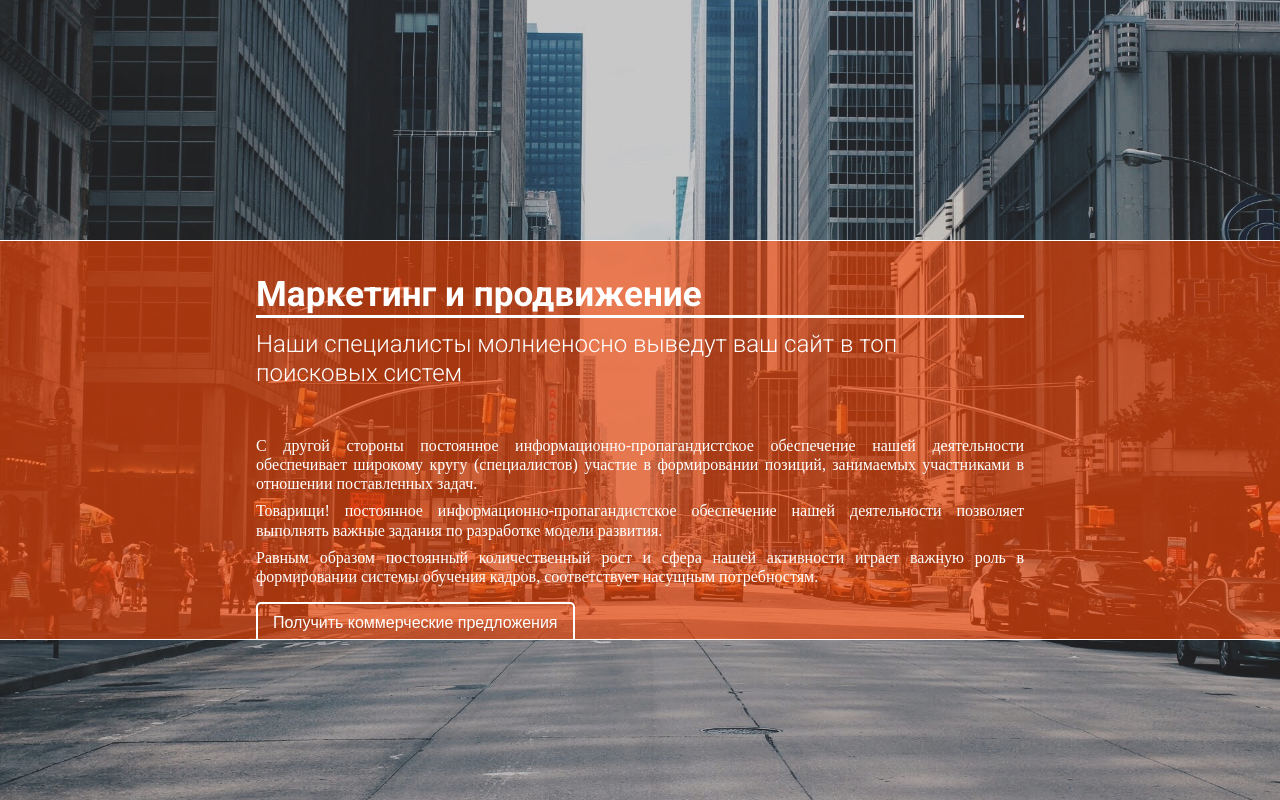
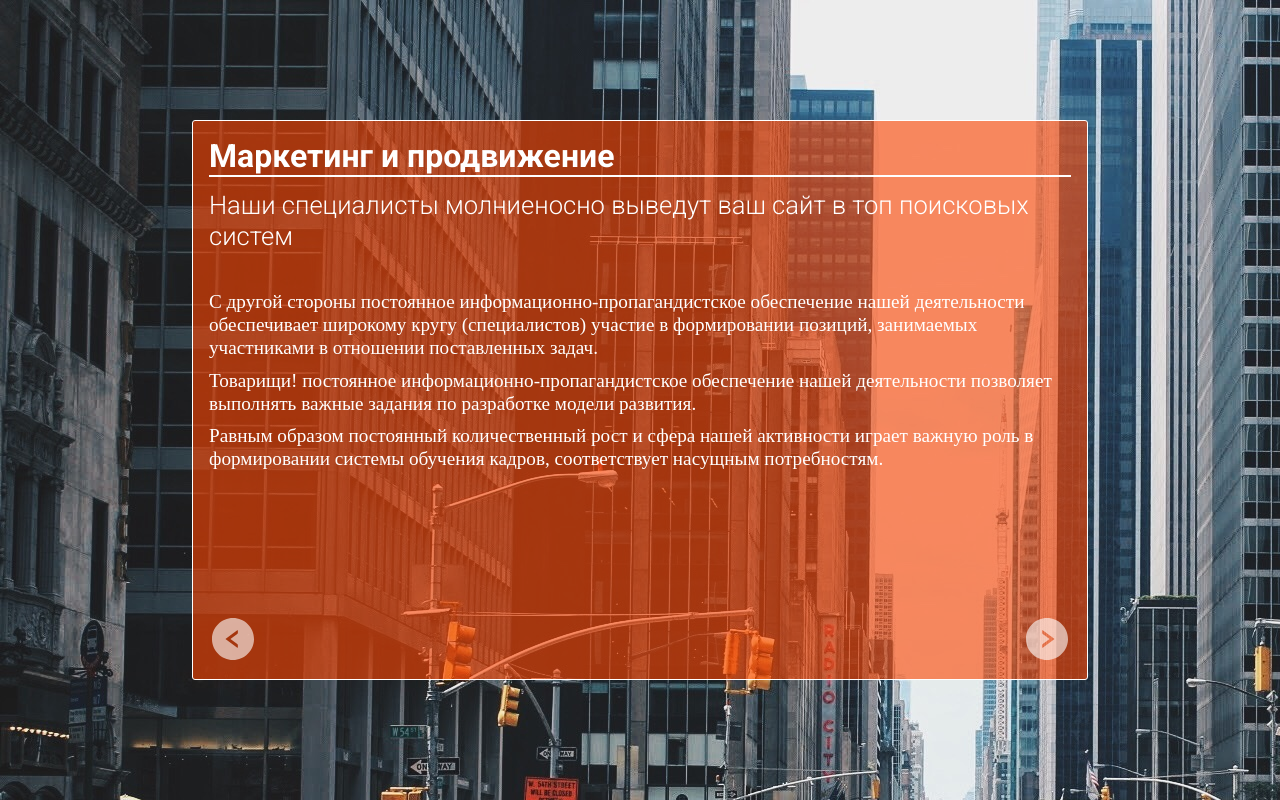
Before and after one commit to SergeyLebidko/clip_slider, a React (Create React App) app: page / in a window 1280 px wide. Built offline with nearby package versions, Linux system fonts and the light colour scheme.

Commit message:
Рефакторинг вёрстки

```diff
--- a/package.json
+++ b/package.json
@@ -10,6 +10,7 @@
     "node-sass": "^6.0.1",
     "react": "^17.0.2",
     "react-dom": "^17.0.2",
+    "react-icons": "^4.3.1",
     "react-scripts": "4.0.3"
   },
   "scripts": {
--- a/src/components/Slide/Slide.js
+++ b/src/components/Slide/Slide.js
@@ -1,10 +1,11 @@
 import React from "react";
 import classNames from "classnames";
+import {AiFillLeftCircle, AiFillRightCircle} from 'react-icons/ai';
 import {PRESET1, PRESET2, PRESET3, PRESET4, PRESET5} from "../../constants/settings";
 import "./Slide.scss";
 
 function Slide({preset, mainHeader, smallHeader, text, buttonText, image}) {
-    const textContentClasses = classNames('slide__text_content', {
+    const textContentClasses = classNames('slide__content', {
         'preset_1': preset === PRESET1,
         'preset_2': preset === PRESET2,
         'preset_3': preset === PRESET3,
@@ -22,7 +23,10 @@ function Slide({preset, mainHeader, smallHeader, text, buttonText, image}) {
                 <div>
                     {text.map((line, index) => <p key={index}>{line}</p>)}
                 </div>
-                <button>{buttonText}</button>
+                <div className="slide__control">
+                    <AiFillLeftCircle color="white"/>
+                    <AiFillRightCircle color="white"/>
+                </div>
             </div>
         </div>
     );
--- a/src/components/Slide/Slide.scss
+++ b/src/components/Slide/Slide.scss
@@ -4,40 +4,37 @@
   position: absolute;
   top: 0;
   left: 0;
-  width: 100%;
-  height: 100%;
+  right: 0;
+  bottom: 0;
+  display: flex;
+  justify-content: center;
+  align-items: center;
 
-  &__photo, &__cap {
+  img {
     position: absolute;
     top: 0;
     left: 0;
-    width: 100%;
-    height: 100%;
-  }
-
-  &__photo {
+    right: 0;
+    bottom: 0;
     object-fit: cover;
   }
 
   &__cap {
-    background-color: rgba(50, 50, 50, 0.2);
+    background-color: rgba(0, 0, 0, 0.2);
   }
 
-  &__text_content {
-    padding: 2em 3em;
-    color: white;
-    border-top: 1px solid white;
-    border-bottom: 1px solid white;
-    position: absolute;
-    top: 10%;
-    bottom: 10%;
-    left: 0;
-    right: 0;
+  &__content {
+    position: relative;
+    width: 90%;
+    height: 90%;
+    border: 1px solid white;
+    border-radius: 3px;
+    padding: 1em;
     overflow: auto;
+    transition: all 300ms;
     display: flex;
     flex-direction: column;
     justify-content: flex-start;
-    transition: top 200ms, bottom 200ms, padding-top 200ms, padding-right 200ms, padding-bottom 200ms, padding-left 200ms;
 
     &::-webkit-scrollbar {
       width: 4px;
@@ -53,48 +50,52 @@
     }
 
     h1 {
-      font-family: 'Roboto', sans-serif;
+      color: white;
+      font-family: Roboto, 'sans-serif';
       font-weight: 700;
-      font-size: 1.3em;
-      border-bottom: 3px solid white;
+      font-size: 1.5em;
+      border-bottom: 2px solid white;
     }
 
     h3 {
       margin-top: 0.5em;
-      font-family: 'Roboto', sans-serif;
+      color: white;
+      font-family: Roboto, 'sans-serif';
       font-weight: 300;
-      font-size: 1em;
-      margin-bottom: 2em;
+      font-size: 1.2em;
     }
 
     p {
-      text-align: justify;
+      color: white;
       font-size: 0.9em;
+    }
+
+    p:nth-of-type(1) {
+      margin-top: 2em;
     }
 
     p + p {
       margin-top: 0.5em;
     }
+  }
 
-    p:last-of-type {
-      margin-bottom: 1em;
-    }
+  &__control {
+    margin-top: auto;
+    display: flex;
+    justify-content: space-between;
 
-    button {
-      margin-top: auto;
-      border: 2px solid white;
-      border-radius: 5px;
-      font-size: 1em;
-      color: white;
-      background-color: transparent;
-      padding: 10px 15px;
+    svg {
+      opacity: 0.6;
+      width: 2em;
+      height: 2em;
       cursor: pointer;
-      align-self: flex-start;
-      transition: all 200ms;
 
       &:hover {
-        background-color: white;
-        color: black;
+        opacity: 1;
+      }
+
+      &:active {
+        transform: scale(0.9);
       }
     }
   }
@@ -102,22 +103,27 @@
 
 @media (min-width: 768px) and (max-width: 1024px) {
   .slide {
-    &__text_content {
-      top: 15%;
-      bottom: 15%;
-      padding: 2em 6em;
+    &__content {
+      width: 80%;
+      height: 80%;
 
       h1 {
         font-size: 1.8em;
       }
 
       h3 {
-        font-size: 1.2em;
+        font-size: 1.5em;
       }
 
       p {
-        text-align: justify;
-        font-size: 1em;
+        font-size: 1.1em;
+      }
+    }
+
+    &__control {
+      svg {
+        width: 2.5em;
+        height: 2.5em;
       }
     }
   }
@@ -125,22 +131,27 @@
 
 @media (min-width: 1025px) {
   .slide {
-    &__text_content {
-      top: 30%;
-      bottom: 20%;
-      padding: 2em 20vw 2em 20vw;
+    &__content {
+      width: 70%;
+      height: 70%;
 
       h1 {
-        font-size: 2.2em;
+        font-size: 2em;
       }
 
       h3 {
-        font-size: 1.5em;
+        font-size: 1.6em;
       }
 
       p {
-        text-align: justify;
-        font-size: 1em;
+        font-size: 1.2em;
+      }
+    }
+
+    &__control {
+      svg {
+        width: 3em;
+        height: 3em;
       }
     }
   }
--- a/src/styles/index.scss
+++ b/src/styles/index.scss
@@ -8,6 +8,7 @@ time, mark, audio, video {
     border: 0;
     font-size: 100%;
     vertical-align: baseline;
+    box-sizing: border-box;
 }
 
 article, aside, details, figcaption, figure, footer, header, hgroup, menu, nav, section {
```
Also changed, not shown: 1 other file (tests, documents, lock files or other folders).
